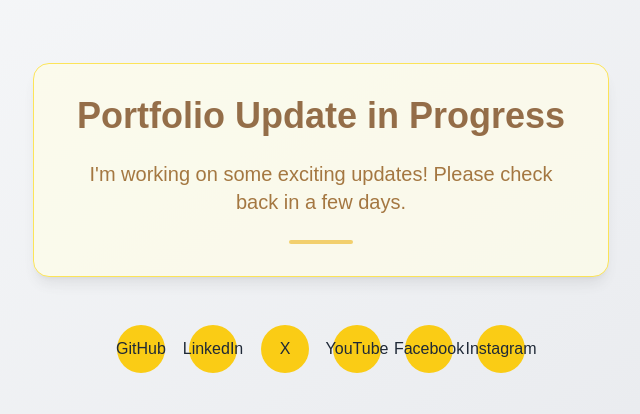
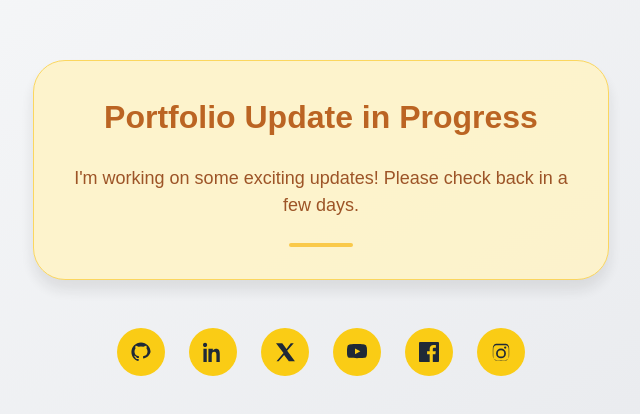
Before and after one commit to TalhaShahidKhan/portfoiio, a Next.js app: page / in a window 1280 px wide. Shown: the part 182-596 px from the top of the page, without its empty margins (319-959 px from the left). Built offline with nearby package versions, Linux system fonts and the light colour scheme.

Commit message:
Update page.tsx

```diff
--- a/app/page.tsx
+++ b/app/page.tsx
@@ -2,57 +2,65 @@ import Link from "next/link";
 
 export default function Home() {
   return (
-    <div className="flex flex-col items-center justify-center min-h-screen bg-gradient-to-br from-gray-50 to-gray-200 dark:from-gray-900 dark:to-gray-800 p-6">
+    <div className="home-container">
 
       {/* Alert / Hero Section */}
-      <div className="flex flex-col items-center text-center gap-6 max-w-xl p-8 bg-yellow-50 dark:bg-yellow-900/20 border border-yellow-300 dark:border-yellow-700 rounded-2xl shadow-lg animate-pulse">
-        <h1 className="text-3xl sm:text-4xl font-bold text-yellow-900 dark:text-yellow-300">
+      <div className="alert-card">
+        <h1 className="alert-title">
           Portfolio Update in Progress
         </h1>
-        <p className="text-yellow-800 dark:text-yellow-200 text-lg sm:text-xl">
+        <p className="alert-text">
           I'm working on some exciting updates! Please check back in a few days.
         </p>
-        <span className="inline-block w-16 h-1 bg-yellow-500 rounded-full animate-pulse"></span>
+        <span className="alert-pulse"></span>
       </div>
 
-      {/* Social Links / Navigation */}
-      <nav className="mt-12 flex flex-wrap justify-center gap-6">
-        <Link href="https://github.com/yourusername" target="_blank" className="social-link" aria-label="GitHub">
-          GitHub
+      {/* Social Links */}
+      <nav className="social-nav">
+
+        {/* GitHub */}
+        <Link href="https://github.com/TalhaShahidKhan" target="_blank" className="social-link" aria-label="GitHub">
+          <svg xmlns="http://www.w3.org/2000/svg" className="w-5 h-5" viewBox="0 0 24 24" fill="currentColor">
+            <path d="M12 .5C5.65.5.5 5.65.5 12c0 5.1 3.3 9.4 7.9 10.9.6.1.8-.3.8-.6v-2c-3.2.7-3.9-1.5-3.9-1.5-.5-1.2-1.2-1.5-1.2-1.5-1-.7.1-.7.1-.7 1.1.1 1.7 1.1 1.7 1.1 1 .1.6 2.1 3.6 1.5v-2.2c-2.6-.3-5.3-1.3-5.3-5.9 0-1.3.5-2.4 1.2-3.3-.1-.3-.5-1.6.1-3.3 0 0 1-.3 3.4 1.2a11.7 11.7 0 016.2 0c2.4-1.5 3.4-1.2 3.4-1.2.6 1.7.2 3 .1 3.3.8.9 1.2 2 1.2 3.3 0 4.6-2.7 5.6-5.3 5.9v2.2c0 .3.2.7.8.6A11.5 11.5 0 0023.5 12C23.5 5.65 18.35.5 12 .5z" />
+          </svg>
         </Link>
-        <Link href="https://linkedin.com/in/yourusername" target="_blank" className="social-link" aria-label="LinkedIn">
-          LinkedIn
+
+        {/* LinkedIn */}
+        <Link href="https://www.linkedin.com/in/talha-shahid-khan/" target="_blank" className="social-link" aria-label="LinkedIn">
+          <svg xmlns="http://www.w3.org/2000/svg" className="w-5 h-5" fill="currentColor" viewBox="0 0 24 24">
+            <path d="M4.98 3.5C4.98 4.88 3.87 6 2.5 6S0 4.88 0 3.5 1.12 1 2.5 1 4.98 2.12 4.98 3.5zM.5 8h4V24h-4V8zm7.5 0h3.8v2.2h.1c.5-.9 1.7-2.2 3.6-2.2 3.9 0 4.6 2.6 4.6 6V24h-4v-7.9c0-1.9 0-4.3-2.6-4.3s-3 2-3 4.1V24h-4V8z"/>
+          </svg>
         </Link>
-        <Link href="https://x.com/yourusername" target="_blank" className="social-link" aria-label="Twitter / X">
-          X
+
+        {/* X / Twitter */}
+        <Link href="https://x.com/TSKhan_5429" target="_blank" className="social-link" aria-label="Twitter / X">
+          <svg xmlns="http://www.w3.org/2000/svg" className="w-5 h-5" fill="currentColor" viewBox="0 0 24 24">
+            <path d="M18.9 1.5h3.6l-7.9 9.1 9.3 12.4h-7.3l-5.7-7.5-6.5 7.5H1.8l8.4-9.7L1.2 1.5h7.5l5.1 6.8 5.1-6.8z"/>
+          </svg>
         </Link>
-        <Link href="https://youtube.com/@yourchannel" target="_blank" className="social-link" aria-label="YouTube">
-          YouTube
+
+        {/* YouTube */}
+        <Link href="https://www.youtube.com/@Coding-Arena" target="_blank" className="social-link" aria-label="YouTube">
+          <svg xmlns="http://www.w3.org/2000/svg" className="w-5 h-5" fill="currentColor" viewBox="0 0 24 24">
+            <path d="M23.5 6.2s-.2-1.6-.8-2.3c-.8-.9-1.7-.9-2.1-1C17.6 2.5 12 2.5 12 2.5h-.1s-5.6 0-8.6.4c-.4.1-1.3.1-2.1 1-.6.7-.8 2.3-.8 2.3S0 8.1 0 10v1.9c0 1.9.2 3.8.2 3.8s.2 1.6.8 2.3c.8.9 1.9.9 2.4 1 1.7.2 7.1.4 8.6.4s6.9-.1 8.6-.4c.4-.1 1.6-.1 2.4-1 .6-.7.8-2.3.8-2.3s.2-1.9.2-3.8V10c0-1.9-.2-3.8-.2-3.8zM9.6 14.6V7.9l6.4 3.3-6.4 3.4z"/>
+          </svg>
         </Link>
-        <Link href="https://facebook.com/yourusername" target="_blank" className="social-link" aria-label="Facebook">
-          Facebook
+
+        {/* Facebook */}
+        <Link href="https://www.facebook.com/talhashahidkhan49/" target="_blank" className="social-link" aria-label="Facebook">
+          <svg xmlns="http://www.w3.org/2000/svg" className="w-5 h-5" viewBox="0 0 24 24" fill="currentColor">
+            <path d="M22.675 0H1.325C.593 0 0 .593 0 1.326v21.348C0 23.407.593 24 1.325 24h11.495v-9.294H9.691V11.01h3.129V8.414c0-3.1 1.894-4.788 4.659-4.788 1.325 0 2.463.099 2.794.143v3.24h-1.918c-1.505 0-1.796.716-1.796 1.765v2.316h3.587l-.467 3.696h-3.12V24h6.116C23.407 24 24 23.407 24 22.674V1.326C24 .593 23.407 0 22.675 0z" />
+          </svg>
         </Link>
-        <Link href="https://instagram.com/yourusername" target="_blank" className="social-link" aria-label="Instagram">
-          Instagram
+
+        {/* Instagram */}
+        <Link href="https://www.instagram.com/talhashahidkhan49/" target="_blank" className="social-link" aria-label="Instagram">
+          <svg xmlns="http://www.w3.org/2000/svg" className="w-5 h-5" viewBox="0 0 24 24" fill="currentColor">
+            <path d="M12 2.163c3.204 0 3.584.012 4.85.07 1.366.062 2.633.35 3.608 1.325.975.975 1.263 2.242 1.325 3.608.058 1.266.07 1.646.07 4.85s-.012 3.584-.07 4.85c-.062 1.366-.35 2.633-1.325 3.608-.975.975-2.242 1.263-3.608 1.325-1.266.058-1.646.07-4.85.07s-3.584-.012-4.85-.07c-1.366-.062-2.633-.35-3.608-1.325-.975-.975-1.263-2.242-1.325-3.608C2.175 15.747 2.163 15.367 2.163 12s.012-3.584.07-4.85c.062-1.366.35-2.633 1.325-3.608.975-.975 2.242-1.263 3.608-1.325C8.416 2.175 8.796 2.163 12 2.163zm0 1.687c-3.17 0-3.548.012-4.795.07-1.042.048-1.61.218-1.985.363-.5.194-.86.426-1.237.803-.377.377-.609.737-.803 1.237-.145.375-.315.943-.363 1.985-.058 1.247-.07 1.625-.07 4.795s.012 3.548.07 4.795c.048 1.042.218 1.61.363 1.985.194.5.426.86.803 1.237.377.377.737.609 1.237.803.375.145.943.315 1.985.363 1.247.058 1.625.07 4.795.07s3.548-.012 4.795-.07c1.042-.048 1.61-.218 1.985-.363.5-.194.86-.426 1.237-.803.377-.377.609-.737.803-1.237.145-.375.315-.943.363-1.985.058-1.247.07-1.625.07-4.795s-.012-3.548-.07-4.795c-.048-1.042-.218-1.61-.363-1.985-.194-.5-.426-.86-.803-1.237-.377-.377-.737-.609-1.237-.803-.375-.145-.943-.315-1.985-.363-1.247-.058-1.625-.07-4.795-.07zm0 3.905a5.932 5.932 0 110 11.864 5.932 5.932 0 010-11.864zm0 9.79a3.858 3.858 0 100-7.716 3.858 3.858 0 000 7.716zm6.406-10.845a1.386 1.386 0 11-2.772 0 1.386 1.386 0 012.772 0z" />
+          </svg>
         </Link>
+
       </nav>
-
-      <style jsx>{`
-        .social-link {
-          display: inline-block;
-          padding: 0.6rem 1.2rem;
-          border-radius: 9999px;
-          background-color: #facc15; /* yellow-400 */
-          color: #1f2937; /* gray-800 */
-          font-weight: 600;
-          transition: all 0.3s ease;
-        }
-        .social-link:hover {
-          background-color: #eab308; /* yellow-500 */
-          color: white;
-          transform: translateY(-2px);
-        }
-      `}</style>
 
     </div>
   );
```
